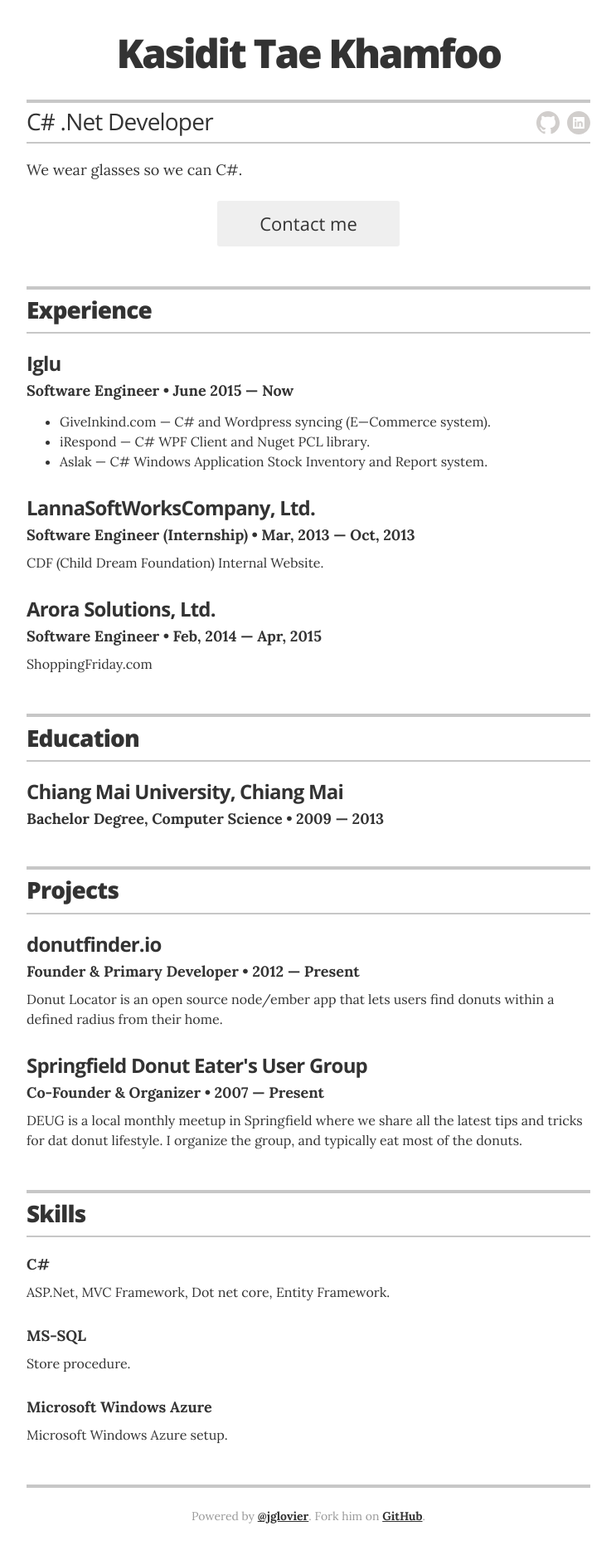
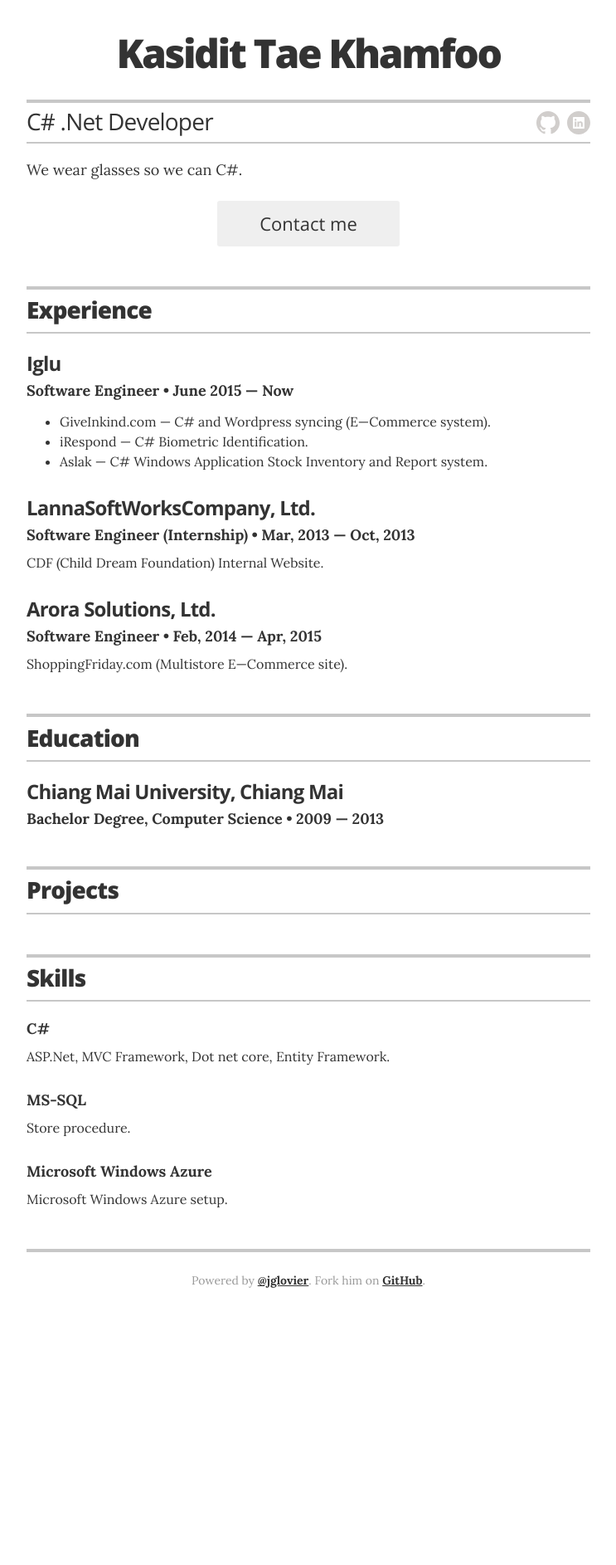
Before and after one commit to TaeKasidit/TaeKasidit.github.io, a Jekyll site: the page built from index.html, in a window 1280 px wide. Shown: the whole page at 83% size, without its empty margins (268-1011 px from the left). Built offline with Jekyll 4.4.1, drawn with Linux system fonts in a browser that asks for light colours; after the commit the page ends 1602 px from its top, so only the background shows below that.

Commit message:
Update 10/8/2018

```diff
--- a/_config.yml
+++ b/_config.yml
@@ -9,7 +9,7 @@
   style: compressed
 
 # Resume settings
-resume_avatar:                  "False"
+resume_avatar:                  "True"
 resume_name:                    "Kasidit Tae Khamfoo"
 resume_title:                   "C# .Net Developer"
 resume_contact_email:           "tae.kasidit@gmail.com"
--- a/_data/experience.yml
+++ b/_data/experience.yml
@@ -6,7 +6,7 @@
   summary:
    <ul class="resume-item-list">
    <li>GiveInkind.com &mdash; C# and Wordpress syncing (E&mdash;Commerce system).</li>
-   <li>iRespond &mdash; C# WPF Client and Nuget PCL library.</li>
+   <li>iRespond &mdash; C# Biometric Identification.</li>
    <li>Aslak &mdash; C# Windows Application Stock Inventory and Report system.</li>
    </ul>
 
@@ -21,4 +21,4 @@
 - company: Arora Solutions, Ltd.
   position: Software Engineer
   duration:   Feb, 2014  &mdash; Apr, 2015
-  summary: ShoppingFriday.com
+  summary: ShoppingFriday.com (Multistore E&mdash;Commerce site).
--- a/_data/projects.yml
+++ b/_data/projects.yml
@@ -1,16 +1,16 @@
 # Projects
 # uncomment the urls if you wish to display them, and add your own URL
 
-# donutfinder.io
-- project: donutfinder.io
-  role: Founder & Primary Developer
-  duration: 2012 &mdash; Present
-  # url: "#"
-  description: Donut Locator is an open source node/ember app that lets users find donuts within a defined radius from their home.
+# # GiveInkind
+# - project: GiveInkind
+#   role: C# .Net Developer
+#   duration: 2016 &mdash; Present
+#   # url: "#"
+#   description: .
 
-#Springfield Donut Eater's User Group
-- project: Springfield Donut Eater's User Group
-  role: Co-Founder & Organizer
-  duration: 2007 &mdash; Present
-  # url: "#"
-  description: DEUG is a local monthly meetup in Springfield where we share all the latest tips and tricks for dat donut lifestyle. I organize the group, and typically eat most of the donuts.
+# #Springfield Donut Eater's User Group
+# - project: Springfield Donut Eater's User Group
+#   role: Co-Founder & Organizer
+#   duration: 2007 &mdash; Present
+#   # url: "#"
+#   description: DEUG is a local monthly meetup in Springfield where we share all the latest tips and tricks for dat donut lifestyle. I organize the group, and typically eat most of the donuts.
```
Also changed, not shown: images/avatar.jpg.
